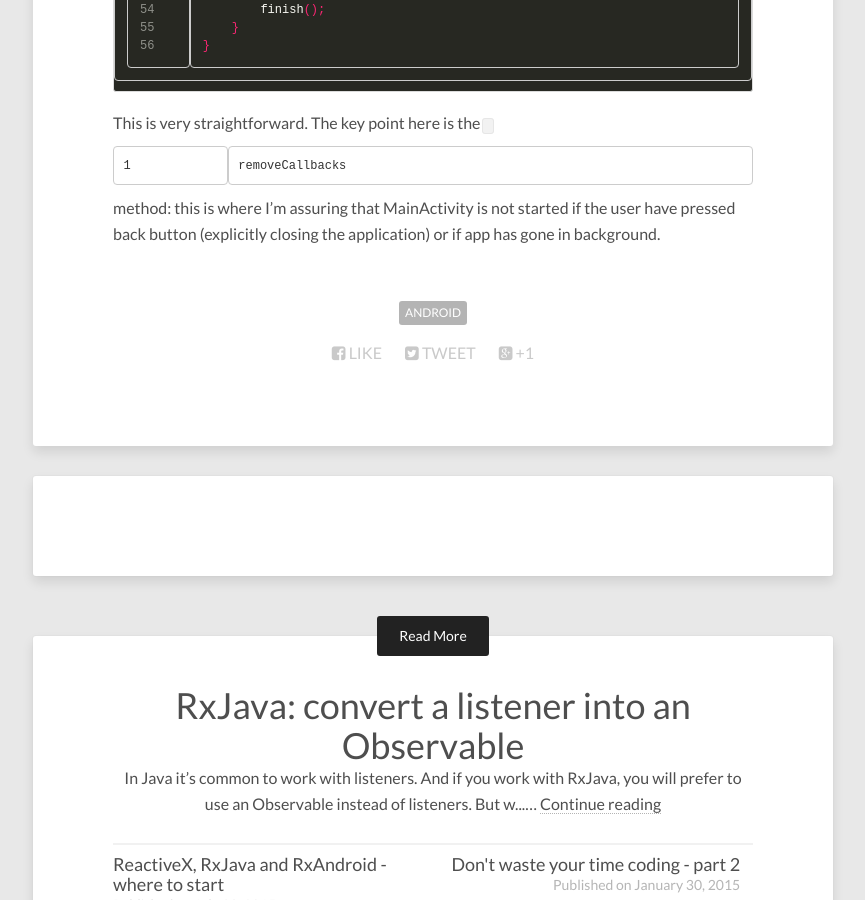
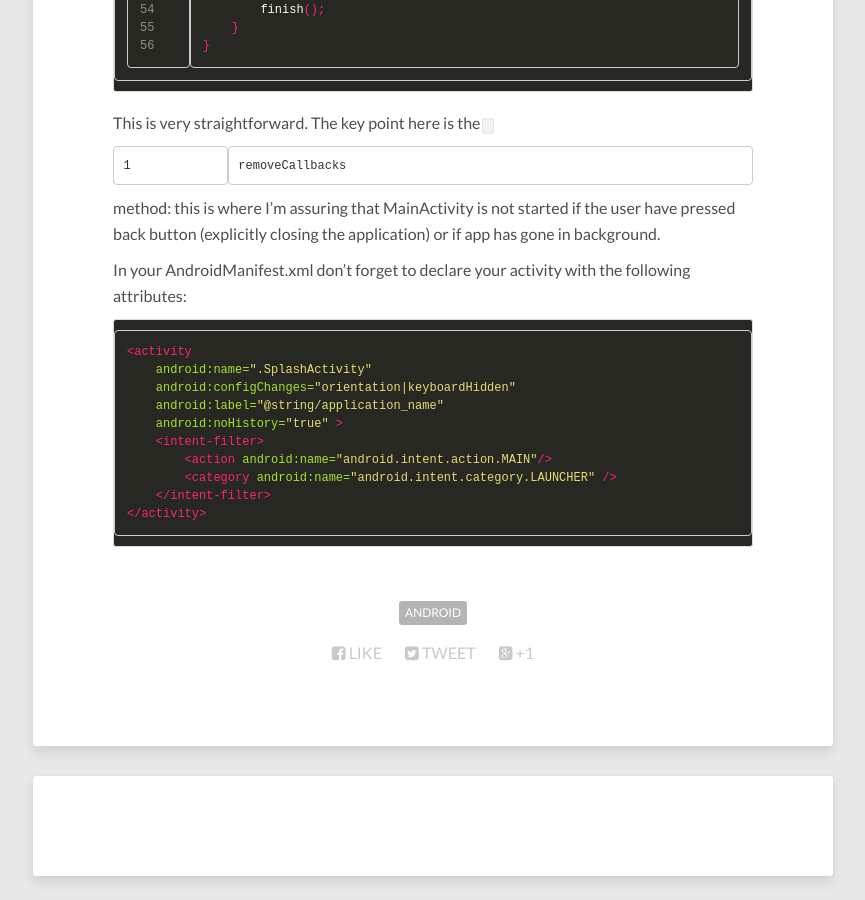
Before and after one commit to TechIsFun/techisfun.github.io, a Jekyll site: the page built from _posts/2015-09-07-android-simple-splash-screen.md, in a window 1280 px wide and 900 px high, scrolled down 1635 px. Shown: the whole window, without its empty margins (207-1072 px from the left). Built offline with Jekyll 4.4.1, drawn with Linux system fonts in a browser that asks for light colours; nearby versions of some CDN libraries; comment, search, counter and statistics services are not loaded.

Commit message:
2015-09-07-android-simple-splash-screen.md

```diff
--- a/_posts/2015-09-07-android-simple-splash-screen.md
+++ b/_posts/2015-09-07-android-simple-splash-screen.md
@@ -73,3 +73,20 @@ public class SplashActivity extends Activity {
 {% endhighlight %}
 
 This is very straightforward. The key point here is the `removeCallbacks` method: this is where I'm assuring that MainActivity is not started if the user have pressed back button (explicitly closing the application) or if app has gone in background.
+
+In your AndroidManifest.xml don't forget to declare your activity with the following attributes:
+
+{% highlight xml %}
+
+<activity
+    android:name=".SplashActivity"
+    android:configChanges="orientation|keyboardHidden"
+    android:label="@string/application_name"
+    android:noHistory="true" >
+    <intent-filter>
+        <action android:name="android.intent.action.MAIN"/>
+        <category android:name="android.intent.category.LAUNCHER" />
+    </intent-filter>
+</activity>
+
+{% endhighlight %}
```
